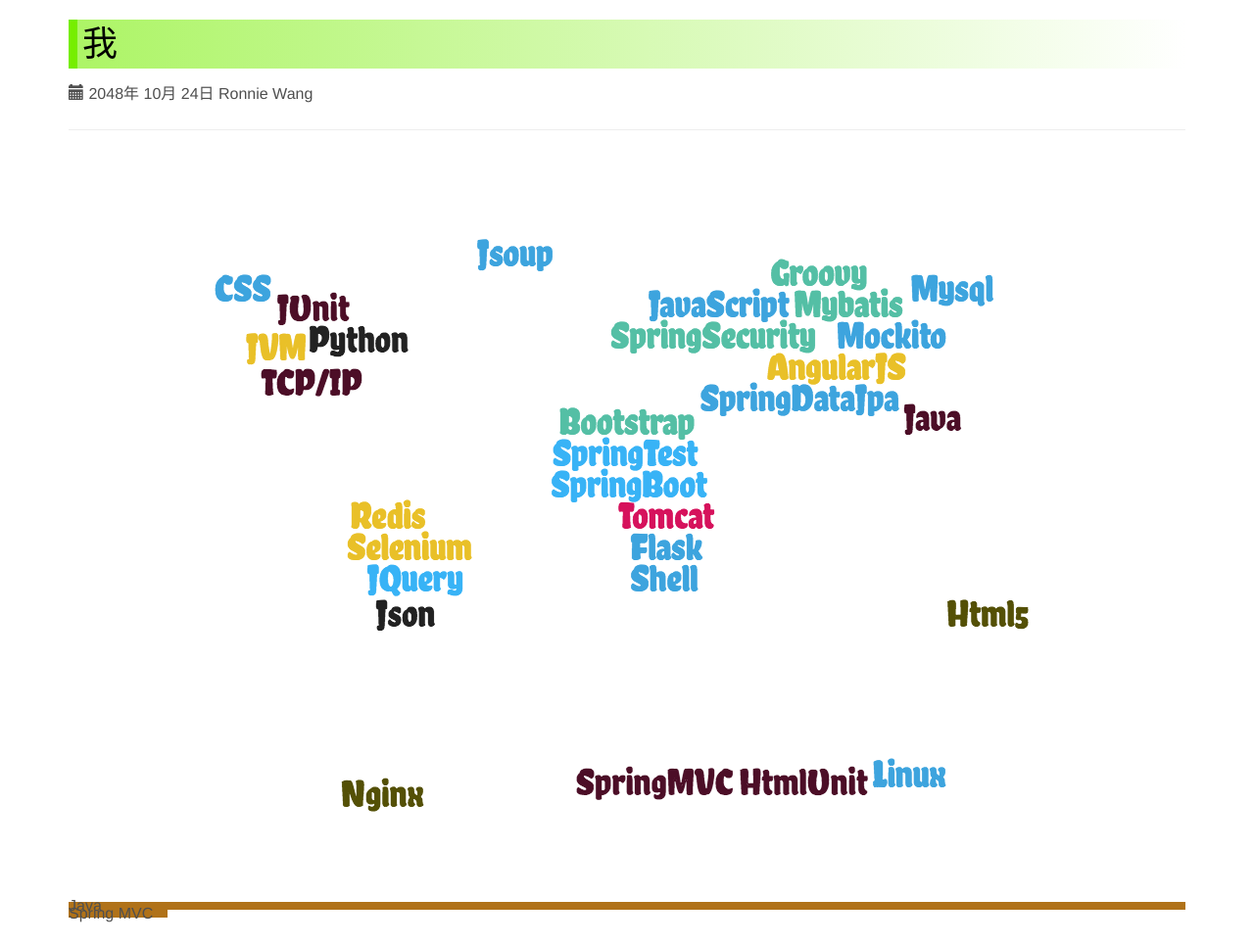
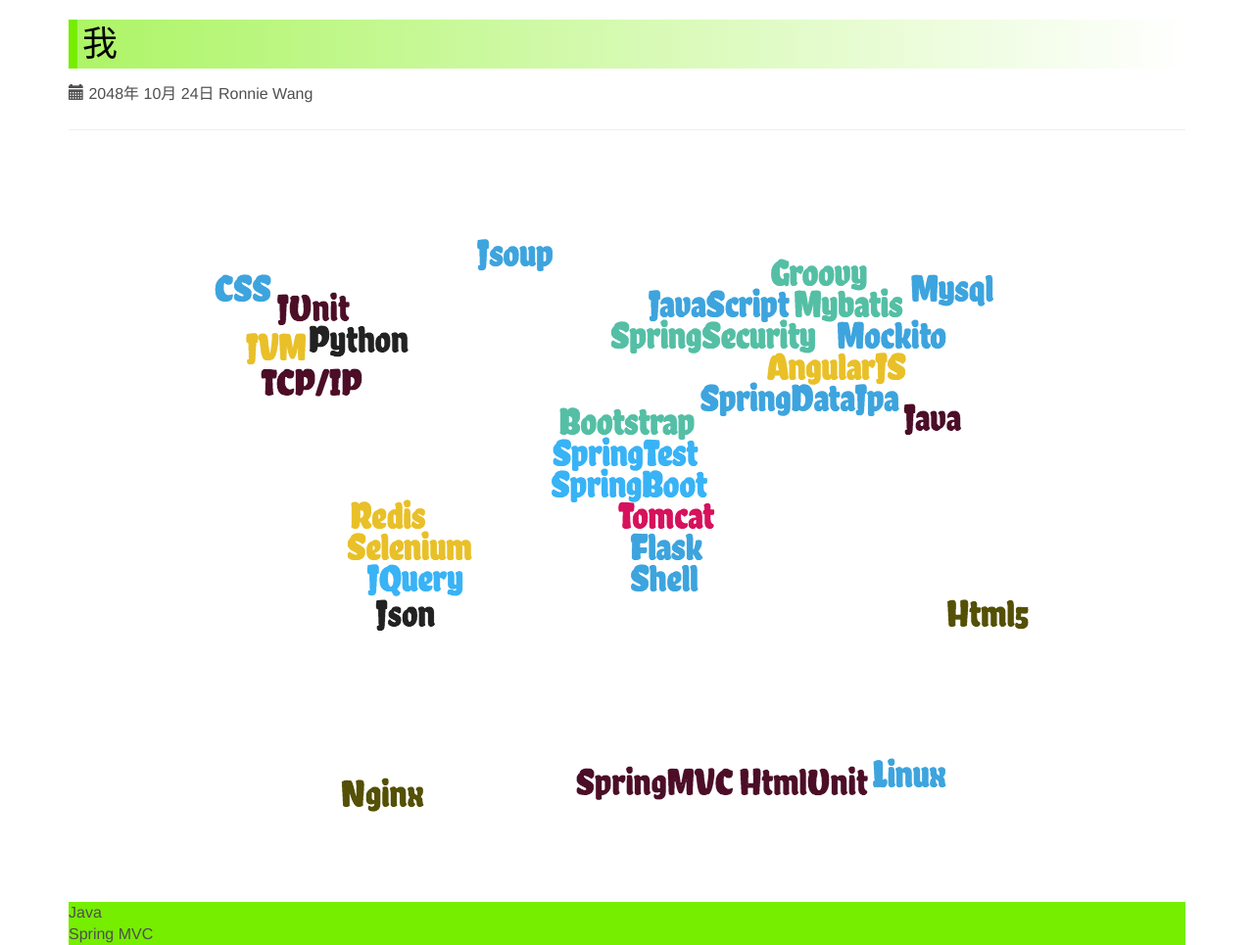
Before and after one commit to ronniewang/ronniewang.github.io, a Jekyll site: the page built from _posts/2048-10-24-me.md, in a window 1280 px wide. Shown: the whole page at 98% size. Built offline with Jekyll 4.4.1, drawn with Linux system fonts in a browser that asks for light colours; before the commit the page ends 941 px from its top, so only the background shows below that.

Commit message:
update files

```diff
--- a/_layouts/default.html
+++ b/_layouts/default.html
@@ -83,7 +83,7 @@
 
         .tech-bar {
             display: table-cell;
-            line-height: 8px;
+            line-height: 22px;
         }
     </style>
     <title>{{ page.title }}</title>
--- a/_posts/2048-10-24-me.md
+++ b/_posts/2048-10-24-me.md
@@ -10,5 +10,5 @@
 </div>
 
 
-<div style="width:100%; display:table;"><span class="tech-bar" style="width:95%; background-color:#b07219;">Java</span></div>
-<div><span class="tech-bar" style="width:85%; background-color:#b07219;">Spring MVC</span></div>
+<div style="width:100%; display:table;"><span class="tech-bar" style="width:95%; background-color:#76EE00;">Java</span></div>
+<div style="width:100%; display:table;"><span class="tech-bar" style="width:85%; background-color:#76EE00;">Spring MVC</span></div>
```
